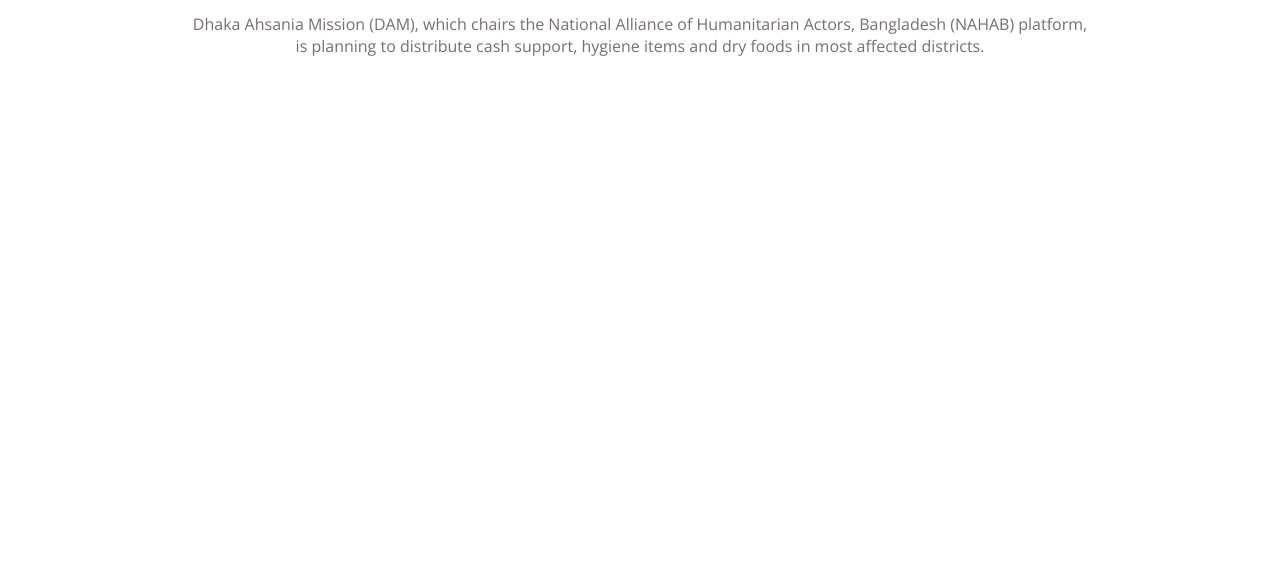
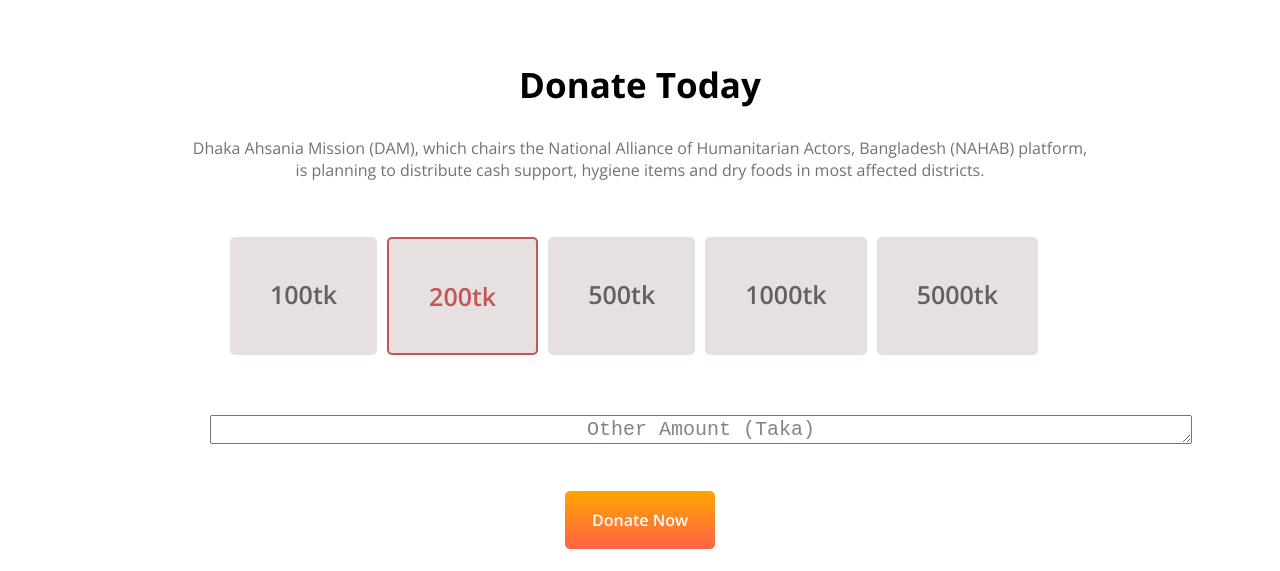
Before and after one commit to ataulweb/assignment-01-repo, a plain HTML site: page index.html in a window 1280 px wide. Shown: the part 751-1322 px from the top of the page. Before the commit the page ends 824 px from the top, so only its background shows below. Drawn offline with nearby package versions, Linux system fonts and the light colour scheme.

Commit message:
added price section

```diff
--- a/index.html
+++ b/index.html
@@ -33,7 +33,23 @@
         <h1 class="donate-heading">Donate Today</h1>
         <p class="donate-p">Dhaka Ahsania Mission (DAM), which chairs the National Alliance of Humanitarian Actors, Bangladesh (NAHAB) platform, is planning to distribute cash support, hygiene items and dry foods in most affected districts.</p>
 
+        <div class="price-tag">
+            <div class="price-100"> 100tk</div>
+            <div class="price-200"> 200tk</div>
+            <div class="price-500"> 500tk</div>
+            <div class="price-1000"> 1000tk</div>
+            <div class="price-5000"> 5000tk</div>
+        </div>
+
+        <textarea class="text-area" name="#" id="#" cols="80" rows="01">Other Amount (Taka)</textarea>
+
+        <div class="header-btn">
+            <a href="#">Donate Now</a>
+
+        </div>
     </div>
+
+
 </section>
 
 
--- a/style.css
+++ b/style.css
@@ -1,22 +1,23 @@
-.middle-content{
+.middle-content {
     max-width: 900px;
     margin: auto;
     padding: 0;
 }
 
-body{
+body {
     font-family: 'Open Sans', sans-serif;
 }
 
-.header-section{
+.header-section {
     background-image: url(./images/donation9.jpg);
     background-repeat: no-repeat;
     background-size: cover;
-    padding: 140px 0;
+    background-attachment: fixed;
+    padding: 170px 0;
 
 }
 
-.heading-1{
+.heading-1 {
     font-size: 60px;
     text-align: center;
     font-weight: 750;
@@ -25,44 +26,110 @@ body{
 
 }
 
-.heading-2{
+.heading-2 {
     font-size: 60px;
     text-align: center;
     font-weight: 750;
     color: rgba(9, 231, 243, 0.975);
 }
-.heading-3{
+
+.heading-3 {
     font-size: 20px;
     text-align: center;
     color: white;
     font-weight: 400;
 }
 
-a{
+a {
     text-decoration: none;
     font-weight: 600;
     color: #fff;
-    padding: 15px 22px;
     text-align: center;
-    padding: 12px 25px;
+    padding: 18px 27px;
     border-radius: 5px;
     background-image: linear-gradient(orange, tomato);
 }
 
-.header-btn{
+.header-btn {
     text-align: center;
+    margin: 40px;
 }
 
-.donate-section{
-    margin-top: 100px;
+.donate-section {
+    margin-top: 13vh;
 }
-.donate-heading{
+
+.donate-heading {
     font-size: 35px;
     text-align: center;
     font-weight: 700;
 }
 
-.donate-p{
+.donate-p {
     text-align: center;
     color: rgb(121, 111, 111);
 }
+
+.price-tag {
+    display: flex;
+    padding: 40px;
+
+}
+
+.price-100 {
+    background-color: rgb(230, 224, 224);
+    padding: 40px;
+    font-size: 25px;
+    margin-right: 10px;
+    font-weight: 600;
+    color: rgba(72, 70, 70, 0.831);
+    border-radius: 5px;
+}
+
+.price-200 {
+    background-color: rgb(230, 224, 224);
+    padding: 40px;
+    font-size: 25px;
+    margin-right: 10px;
+    font-weight: 600;
+    color: rgba(186, 59, 59, 0.831);
+    border: 2px solid rgba(186, 59, 59, 0.831);
+    border-radius: 5px;
+}
+
+.price-500 {
+    background-color: rgb(230, 224, 224);
+    padding: 40px;
+    font-size: 25px;
+    margin-right: 10px;
+    font-weight: 600;
+    color: rgba(72, 70, 70, 0.831);
+    border-radius: 5px;
+}
+
+.price-1000 {
+    background-color: rgb(230, 224, 224);
+    padding: 40px;
+    font-size: 25px;
+    margin-right: 10px;
+    font-weight: 600;
+    color: rgba(72, 70, 70, 0.831);
+    border-radius: 5px;
+}
+
+.price-5000 {
+    background-color: rgb(230, 224, 224);
+    padding: 40px;
+    font-size: 25px;
+    margin-right: 10px;
+    font-weight: 600;
+    color: rgba(72, 70, 70, 0.831);
+    border-radius: 5px;
+}
+
+.text-area{
+    text-align: center;
+    font-size: 20px;
+    color: rgb(133, 133, 121);
+    margin: 20px;
+}
```
